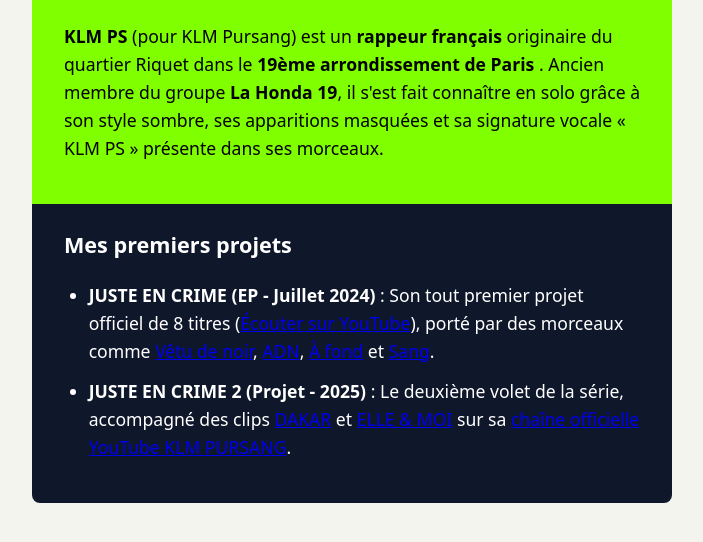
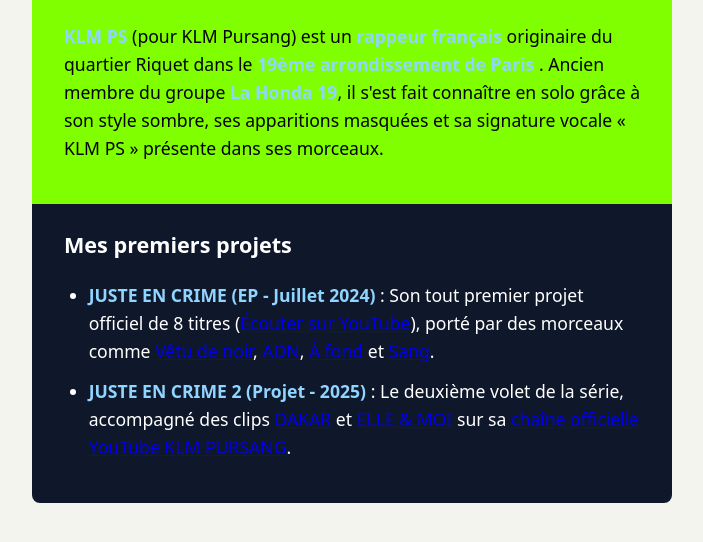
Before and after one commit to jspquoimettreexe/mon-portefolio2, a plain HTML site: page index.html in a window 1280 px wide. Shown: the part 408-950 px from the top of the page, without its empty margins (288-991 px from the left). Drawn offline with Linux system fonts and the light colour scheme.

Commit message:
4eme  version

```diff
--- a/style.css
+++ b/style.css
@@ -57,3 +57,7 @@ ul {
 li + li {
   margin-top: 12px;
 }
+
+strong {
+  color: #90D5FF;
+}
```
